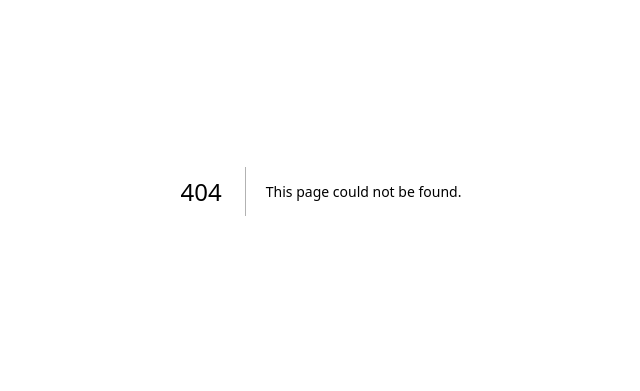
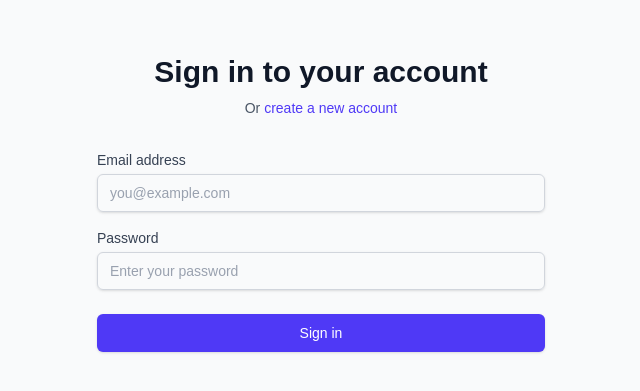
Before and after one commit to gunnit/chatniuexa, a Next.js app: page /login in a window 1280 px wide. Before the commit this address had no page. Shown: the part 209-600 px from the top of the page, without its empty margins (319-959 px from the left). Built offline with nearby package versions, Linux system fonts and the light colour scheme.

Commit message:
feat(01-05): create login page and server action
- Add login page with useActionState for form handling
- Add login server action using signInWithPassword
- Validate input with zod schema
- Handle error messages for invalid credentials
- Redirect to /dashboard on successful authentication

```diff
--- /dev/null
+++ b/src/app/(auth)/login/actions.ts
@@ -0,0 +1,79 @@
+/**
+ * Login Server Action
+ *
+ * Handles user authentication using Supabase Auth signInWithPassword.
+ * On success, redirects to /dashboard.
+ */
+'use server'
+
+import { redirect } from 'next/navigation'
+import { createClient } from '@/lib/supabase/server'
+import { z } from 'zod'
+
+/**
+ * State returned by the login action
+ */
+export interface LoginState {
+  error: string
+}
+
+/**
+ * Zod schema for login validation
+ */
+const loginSchema = z.object({
+  email: z.string().email('Invalid email address'),
+  password: z.string().min(1, 'Password is required'),
+})
+
+/**
+ * Login server action
+ *
+ * Flow:
+ * 1. Validate input with zod
+ * 2. Authenticate with Supabase Auth signInWithPassword
+ * 3. Redirect to /dashboard on success
+ * 4. Return error message on failure
+ */
+export async function login(
+  prevState: LoginState,
+  formData: FormData
+): Promise<LoginState> {
+  // Extract form data
+  const rawFormData = {
+    email: formData.get('email'),
+    password: formData.get('password'),
+  }
+
+  // Validate input
+  const validatedFields = loginSchema.safeParse(rawFormData)
+
+  if (!validatedFields.success) {
+    const errors = validatedFields.error.flatten().fieldErrors
+    const firstError = errors.email?.[0] || errors.password?.[0] || 'Invalid input'
+    return { error: firstError }
+  }
+
+  const { email, password } = validatedFields.data
+
+  const supabase = await createClient()
+
+  // Authenticate with Supabase
+  const { error } = await supabase.auth.signInWithPassword({
+    email,
+    password,
+  })
+
+  if (error) {
+    // Return user-friendly error messages
+    if (error.message.includes('Invalid login credentials')) {
+      return { error: 'Invalid email or password' }
+    }
+    if (error.message.includes('Email not confirmed')) {
+      return { error: 'Please verify your email before signing in' }
+    }
+    return { error: error.message }
+  }
+
+  // Success - redirect to dashboard
+  redirect('/dashboard')
+}
--- /dev/null
+++ b/src/app/(auth)/login/page.tsx
@@ -0,0 +1,89 @@
+/**
+ * Login Page
+ *
+ * Client Component that handles user authentication.
+ * Uses useActionState for form handling and server action integration.
+ *
+ * On successful login, redirects to /dashboard.
+ */
+'use client'
+
+import { useActionState } from 'react'
+import Link from 'next/link'
+import { login } from './actions'
+
+const initialState = {
+  error: '',
+}
+
+export default function LoginPage() {
+  const [state, formAction, pending] = useActionState(login, initialState)
+
+  return (
+    <div className="min-h-screen flex items-center justify-center bg-gray-50 py-12 px-4 sm:px-6 lg:px-8">
+      <div className="max-w-md w-full space-y-8">
+        <div>
+          <h2 className="mt-6 text-center text-3xl font-extrabold text-gray-900">
+            Sign in to your account
+          </h2>
+          <p className="mt-2 text-center text-sm text-gray-600">
+            Or{' '}
+            <Link href="/signup" className="font-medium text-indigo-600 hover:text-indigo-500">
+              create a new account
+            </Link>
+          </p>
+        </div>
+
+        <form action={formAction} className="mt-8 space-y-6">
+          {state.error && (
+            <div className="rounded-md bg-red-50 p-4">
+              <div className="text-sm text-red-700">{state.error}</div>
+            </div>
+          )}
+
+          <div className="space-y-4">
+            <div>
+              <label htmlFor="email" className="block text-sm font-medium text-gray-700">
+                Email address
+              </label>
+              <input
+                id="email"
+                name="email"
+                type="email"
+                autoComplete="email"
+                required
+                className="mt-1 block w-full px-3 py-2 border border-gray-300 rounded-md shadow-sm placeholder-gray-400 focus:outline-none focus:ring-indigo-500 focus:border-indigo-500 sm:text-sm"
+                placeholder="you@example.com"
+              />
+            </div>
+
+            <div>
+              <label htmlFor="password" className="block text-sm font-medium text-gray-700">
+                Password
+              </label>
+              <input
+                id="password"
+                name="password"
+                type="password"
+                autoComplete="current-password"
+                required
+                className="mt-1 block w-full px-3 py-2 border border-gray-300 rounded-md shadow-sm placeholder-gray-400 focus:outline-none focus:ring-indigo-500 focus:border-indigo-500 sm:text-sm"
+                placeholder="Enter your password"
+              />
+            </div>
+          </div>
+
+          <div>
+            <button
+              type="submit"
+              disabled={pending}
+              className="w-full flex justify-center py-2 px-4 border border-transparent rounded-md shadow-sm text-sm font-medium text-white bg-indigo-600 hover:bg-indigo-700 focus:outline-none focus:ring-2 focus:ring-offset-2 focus:ring-indigo-500 disabled:opacity-50 disabled:cursor-not-allowed"
+            >
+              {pending ? 'Signing in...' : 'Sign in'}
+            </button>
+          </div>
+        </form>
+      </div>
+    </div>
+  )
+}
```
